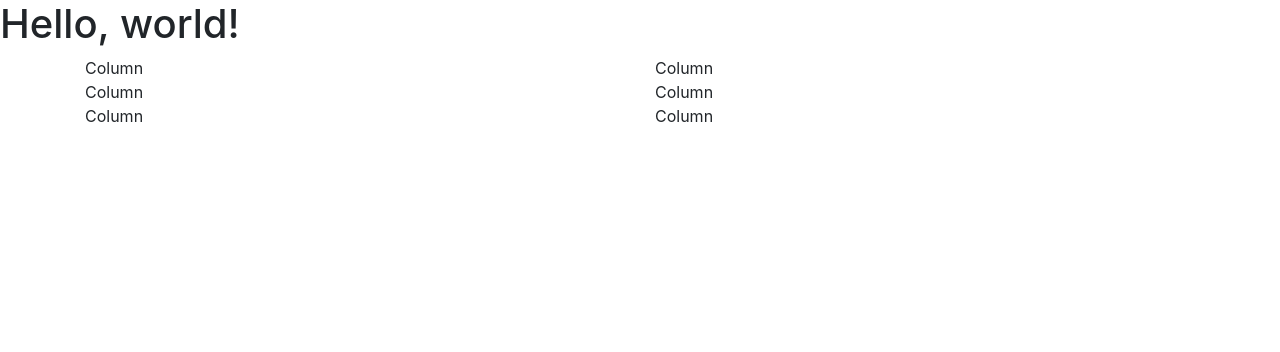
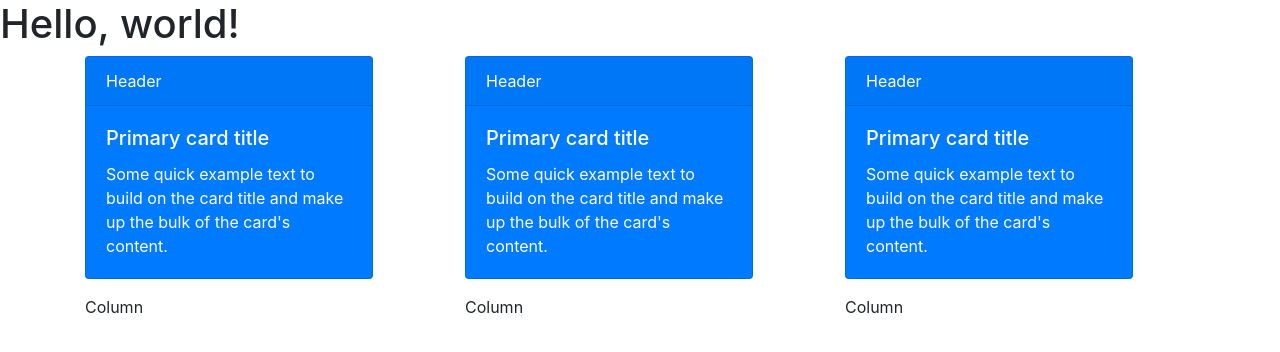
Before and after one commit to jmcall10/website, a plain HTML site: page index.html in a window 1280 px wide. Drawn offline with nearby package versions, Linux system fonts and the light colour scheme.

Commit message:
update index

```diff
--- a/index.html
+++ b/index.html
@@ -18,12 +18,34 @@
     <h1>Hello, world!</h1>
     <div class="container">
       <div class="row">
-        <div class="col">Column</div>
-        <div class="col">Column</div>
+        <div class="col">
+          <div class="card text-white bg-primary mb-3" style="max-width: 18rem;">
+            <div class="card-header">Header</div>
+              <div class="card-body">
+                <h5 class="card-title">Primary card title</h5>
+                <p class="card-text">Some quick example text to build on the card title and make up the bulk of the card's content.</p>
+              </div>
+            </div>
+          </div>
+        <div class="col"><div class="card text-white bg-primary mb-3" style="max-width: 18rem;">
+            <div class="card-header">Header</div>
+              <div class="card-body">
+                <h5 class="card-title">Primary card title</h5>
+                <p class="card-text">Some quick example text to build on the card title and make up the bulk of the card's content.</p>
+              </div>
+            </div>
+          </div>
+        <div class="col">
+          <div class="card text-white bg-primary mb-3" style="max-width: 18rem;">
+            <div class="card-header">Header</div>
+              <div class="card-body">
+                <h5 class="card-title">Primary card title</h5>
+                <p class="card-text">Some quick example text to build on the card title and make up the bulk of the card's content.</p>
+              </div>
+            </div>
+        </div>
         <div class="w-100"></div>
         <div class="col">Column</div>
-        <div class="col">Column</div>
-        <div class="w-100"></div>
         <div class="col">Column</div>
         <div class="col">Column</div>
       </div>
```
